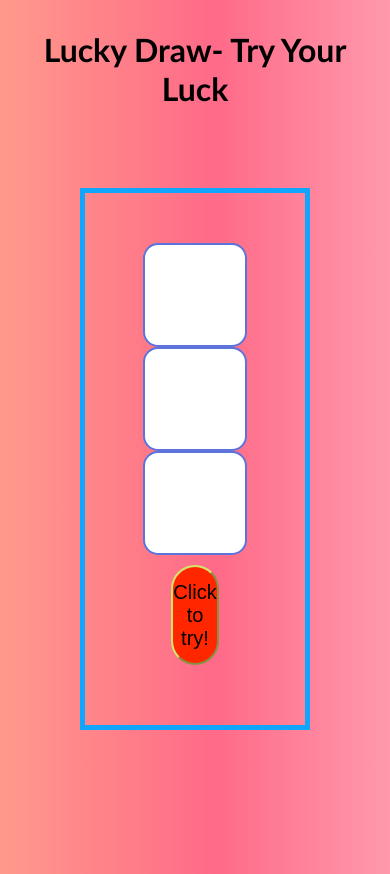
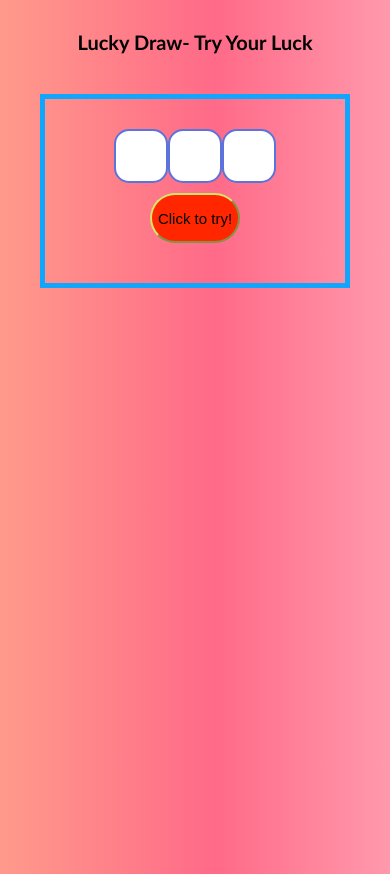
Before and after one commit to AdarshMitr/luckyDraw, a plain HTML site: page index.html in a window 390 px wide. Drawn offline with Linux system fonts and the light colour scheme.

Commit message:
styles updated

```diff
--- a/style.css
+++ b/style.css
@@ -87,3 +87,83 @@ body {
   cursor: pointer;
   font-size: 25px;
 }
+
+
+
+@media only screen and (max-width: 600px) {
+    .header h1 {
+        font-family: "Gill Sans", "Gill Sans MT", "Trebuchet MS", sans-serif;
+        text-align: center;
+        margin: 30px;
+        font-size: 20px;
+
+      }
+
+      .header h1:hover{
+          background-color: rgb(122, 238, 55);
+          color: rgb(75, 38, 14);
+          font-size: 24px;
+      }
+
+      .container {
+        display: flex;
+        flex-direction: row;
+        flex-wrap: wrap;
+        justify-content:center;
+        box-sizing: border-box;
+        border: 5px solid rgb(17, 166, 253);
+        margin: 40px;
+        padding: 30px;
+      }
+
+      #itm1 {
+        display: flex;
+        height: 50px;
+        width: 50px;
+        border: 2px solid rgb(91, 115, 219);
+        border-radius: 15px;
+        font-size: 30px;
+        text-align: center;
+      }
+
+      #itm2 {
+        display: flex;
+        height: 50px;
+        width: 50px;
+        border: 2px solid rgb(91, 115, 219);
+        border-radius: 15px;
+        font-size: 30px;
+        text-align: center;
+      }
+
+
+      #itm3 {
+        display: flex;
+        height: 50px;
+        width: 50px;
+        border: 2px solid rgb(91, 115, 219);
+        border-radius: 15px;
+        font-size: 30px;
+        text-align: center;
+      }
+
+
+      #btn {
+
+        margin: 10px 40px;
+        width: 90px;
+        height: 50px;
+        border-radius: 50px;
+        border-color: rgb(211, 230, 106);
+        background-color: rgb(255, 38, 0);
+        font-size: 15px;
+
+      }
+
+      #btn:hover {
+        background-color: green;
+        cursor: pointer;
+        font-size: 17px;
+      }
+
+}
```
